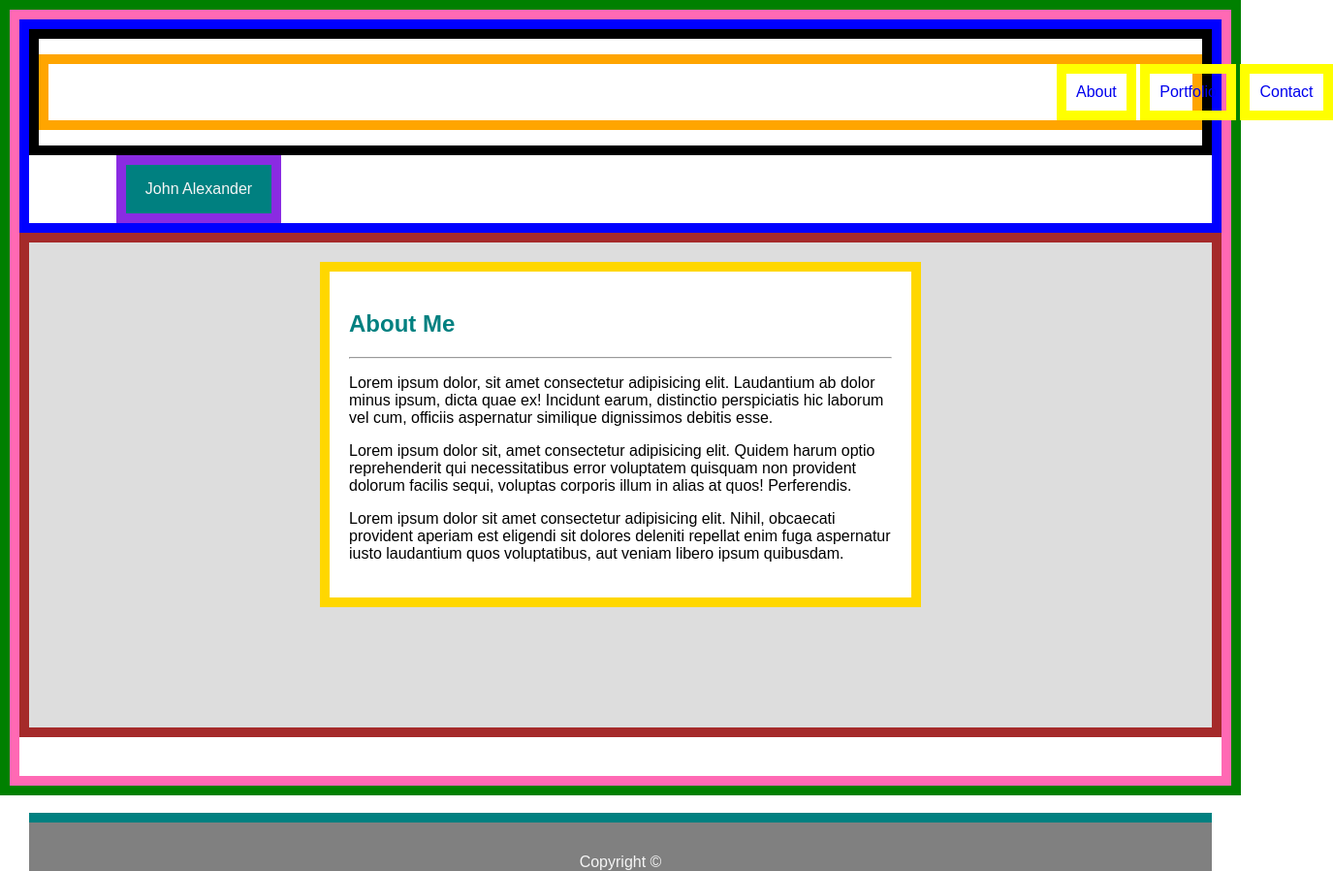
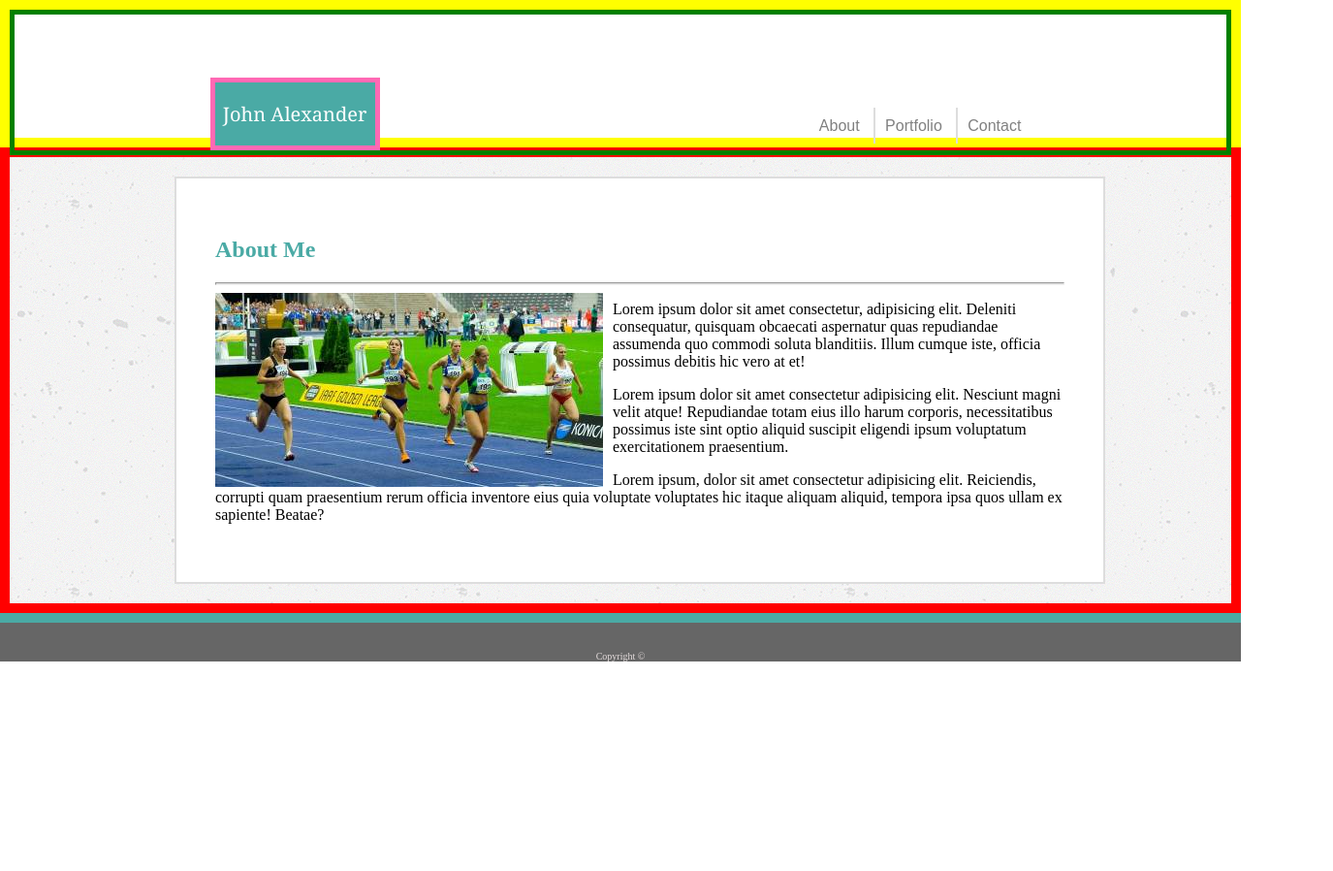
Before and after one commit to jskwru11/Basic-Portfolio, a plain HTML site: page index.html in a window 1280 px wide. Shown: the whole page at 97% size, 1375 px wide, since content can reach past the window. After the commit the page ends 800 px from the top, so only its background shows below. Drawn offline with Linux system fonts and the light colour scheme.

Commit message:
updated site with flex-box

```diff
--- /dev/null
+++ b/assets/css/style-copy-2.css
@@ -0,0 +1,98 @@
+html, body, nav, header {
+    padding: 0;
+    border: 0;
+    margin: 0;
+    box-sizing: border-box;
+}
+
+html {
+    border: 10px solid green;
+}
+
+
+body {
+    display: flex;
+    flex-flow: column nowrap;
+    border: 10px solid hotpink;
+    height: 100vh;
+    font-family: 'Arial', 'Helvetica Neue', Helvetica, sans-serif;
+
+}
+
+header {
+    border: 10px solid blue;
+}
+
+nav {
+    border: 10px solid black;
+}
+
+ul {
+    border: 10px solid orange;
+}
+
+li {
+    display: inline-block;
+    border: 10px solid yellow;
+    padding: 10px;
+    position: relative;
+    left: 1000px;
+
+}
+
+a {
+    text-decoration: none;
+}
+
+a:hover {
+    background-color: skyblue;
+}
+
+div {
+    width: 150px;
+    height: 50px;
+    border: 10px solid blueviolet;
+    background-color: teal;
+    display: flex;
+    justify-content: center;
+    align-items: center;
+    color: whitesmoke;
+    position: relative;
+    left: 90px;
+
+}
+
+main {
+    border: 10px solid brown;
+    width: auto;
+    height: 500px;
+    background-color: #dddddd;
+
+}
+
+section {
+    border: 10px solid gold;
+    padding: 20px;
+    margin: 20px 300px;
+    background-color: #ffffff;
+
+
+}
+
+footer {
+    /* border: 10px solid gold; */
+    height: 50px;
+    position: relative;
+    top: 192px;
+    display: flex;
+    justify-content: center;
+    align-items: flex-end;
+    background-color: grey;
+    color: whitesmoke;
+    border-top: 10px solid teal;
+
+}
+
+h1 {
+    color: teal;
+}
--- a/assets/css/style.css
+++ b/assets/css/style.css
@@ -1,98 +1,107 @@
-html, body, nav, header {
+html, body, div, nav, main, section, footer {
+    border: 0;
     padding: 0;
-    border: 0;
     margin: 0;
     box-sizing: border-box;
 }
 
-html {
-    border: 10px solid green;
+
+.container {
+    display: flex;
+    height: 19vh;
+    font-family: 'Arial', 'Helvetica Neue', Helvetica, sans-serif;
+    border: 10px solid #ffff00;
 }
 
-
-body {
+#name {
+    width: 175px;
+    height: 75px;
+    background-color: #4aaaa5;
+    color: white;
+    font-family: 'Georgia', 'Times', 'Times New Roman', serif;
+    border: 5px solid hotpink;
     display: flex;
-    flex-flow: column nowrap;
-    border: 10px solid hotpink;
-    height: 100vh;
-    font-family: 'Arial', 'Helvetica Neue', Helvetica, sans-serif;
-
-}
-
-header {
-    border: 10px solid blue;
+    justify-content: center;
+    align-items: center;
+    font-size: 20px;
 }
 
 nav {
-    border: 10px solid black;
-}
-
-ul {
-    border: 10px solid orange;
+    border: 5px solid green;
+    width: 100%;
+    height: 150px;
+    display: flex;
+    justify-content: space-around;
+    align-items: flex-end;
 }
 
 li {
+    /* border: 5px solid orange; */
     display: inline-block;
-    border: 10px solid yellow;
-    padding: 10px;
-    position: relative;
-    left: 1000px;
+    order: 3;
+
 
 }
 
 a {
     text-decoration: none;
+    color: grey;
+    padding: 10px;
 }
 
-a:hover {
-    background-color: skyblue;
+#left1, #left2 {
+    border-left: 2px solid #dddddd;
+    width: 1px;
 }
 
-div {
-    width: 150px;
-    height: 50px;
-    border: 10px solid blueviolet;
-    background-color: teal;
+.main-content {
+    width: 100%;
+    height: 60vh;
+    border: 10px solid red;
     display: flex;
     justify-content: center;
-    align-items: center;
-    color: whitesmoke;
-    position: relative;
-    left: 90px;
-
+    background-image: url("../images/concrete-texture.png");
 }
 
-main {
-    border: 10px solid brown;
-    width: auto;
-    height: 500px;
-    background-color: #dddddd;
-
+.content {
+    width: 960px;
+    height: 420px;
+    border: 2px solid #dddddd;
+    padding: 40px;
+    margin: 20px 40px 80px 80px;
+    background-color: white;
 }
 
-section {
-    border: 10px solid gold;
-    padding: 20px;
-    margin: 20px 300px;
-    background-color: #ffffff;
+h1 {
+    color: #4aaaa5;
+}
 
+hr {
+    color: #dddddd;
+    height: 1px;
+    background-color: #dddddd;
+}
 
+img {
+    float: left;
+    padding-right: 10px;
+}
+
+.footer {
+    display: flex;
+    justify-content: center;
 }
 
 footer {
-    /* border: 10px solid gold; */
+    width: 100%;
     height: 50px;
-    position: relative;
-    top: 192px;
+    background-color: #666666;
+    border-top: 10px solid #4aaaa5;
     display: flex;
     justify-content: center;
     align-items: flex-end;
-    background-color: grey;
-    color: whitesmoke;
-    border-top: 10px solid teal;
-
+    color: rgb(228, 220, 220);
+    font-size: 10px;
 }
 
-h1 {
-    color: teal;
-}
+`
--- a/index.html
+++ b/index.html
@@ -4,39 +4,35 @@
     <meta charset="UTF-8">
     <meta name="viewport" content="width=device-width, initial-scale=1.0">
     <meta http-equiv="X-UA-Compatible" content="ie=edge">
-    <title>John's Bio Page</title>
+    <title>John's Bio</title>
     <link rel="stylesheet" href="./assets/css/style.css">
 </head>
 <body>
-    <header>
+    <div class="container">
         <nav>
+            <div id="name">
+                    John Alexander
+            </div>
             <ul>
                 <li><a href="#">About</a></li>
-                <li><a href="#">Portfolio</a></li>
-                <li><a href="#">Contact</a></li>
+                <li><a href="#" id="left1">Portfolio</a></li>
+                <li><a href="#" id="left2">Contact</a></li>
             </ul>
         </nav>
-        <div>John Alexander</div>
-    </header>
-    <main>
-        <section>
+    </div>
+    <main class="main-content">
+        <section class="content">
             <h1>About Me</h1>
             <hr>
-            <p>
-                Lorem ipsum dolor, sit amet consectetur adipisicing elit. Laudantium ab dolor minus ipsum, dicta quae ex! Incidunt earum, distinctio perspiciatis hic laborum vel cum, officiis aspernatur similique dignissimos debitis esse.
-            </p>
-
-            <p>
-                Lorem ipsum dolor sit, amet consectetur adipisicing elit. Quidem harum optio reprehenderit qui necessitatibus error voluptatem quisquam non provident dolorum facilis sequi, voluptas corporis illum in alias at quos! Perferendis.
-            </p>
-
-            <p>
-                Lorem ipsum dolor sit amet consectetur adipisicing elit. Nihil, obcaecati provident aperiam est eligendi sit dolores deleniti repellat enim fuga aspernatur iusto laudantium quos voluptatibus, aut veniam libero ipsum quibusdam.
-            </p>
+            <img src="./assets/images/sunset.jpeg" alt="image">
+            <p>Lorem ipsum dolor sit amet consectetur, adipisicing elit. Deleniti consequatur, quisquam obcaecati aspernatur quas repudiandae assumenda quo commodi soluta blanditiis. Illum cumque iste, officia possimus debitis hic vero at et!</p>
+            <p>Lorem ipsum dolor sit amet consectetur adipisicing elit. Nesciunt magni velit atque! Repudiandae totam eius illo harum corporis, necessitatibus possimus iste sint optio aliquid suscipit eligendi ipsum voluptatum exercitationem praesentium.</p>
+            <p>Lorem ipsum, dolor sit amet consectetur adipisicing elit. Reiciendis, corrupti quam praesentium rerum officia inventore eius quia voluptate voluptates hic itaque aliquam aliquid, tempora ipsa quos ullam ex sapiente! Beatae?</p>
         </section>
-    <footer>Copyright &copy</footer>
-
     </main>
+    <div class="footer">
+        <footer>Copyright &copy;</footer>
+    </div>
 
 </body>
 </html>
```
Also changed, not shown: index-copy2.html (added, +42 -0 lines), assets/images/city.jpeg (added), assets/images/concrete-texture.png (added), assets/images/dust_scratches.png (added), assets/images/sunset.jpeg (added).
